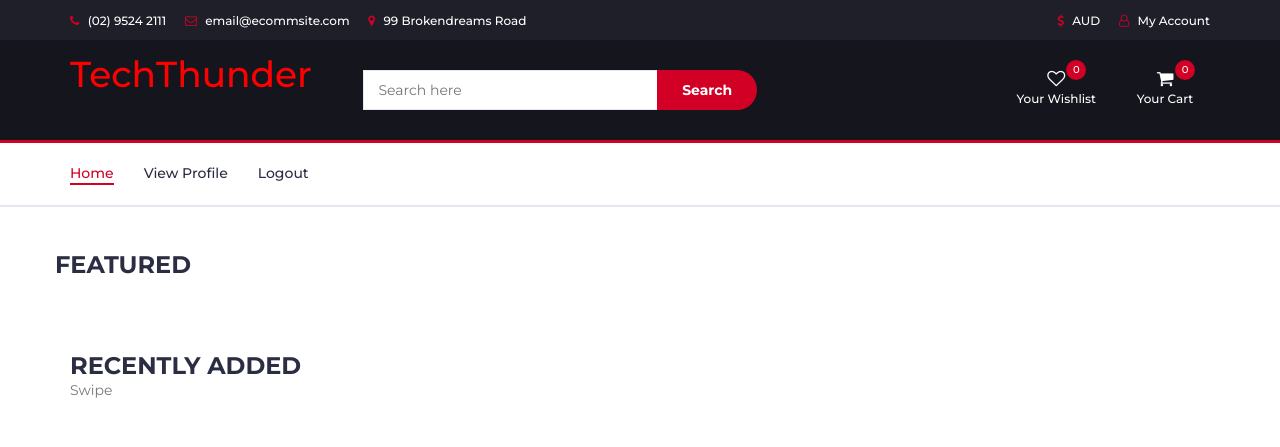
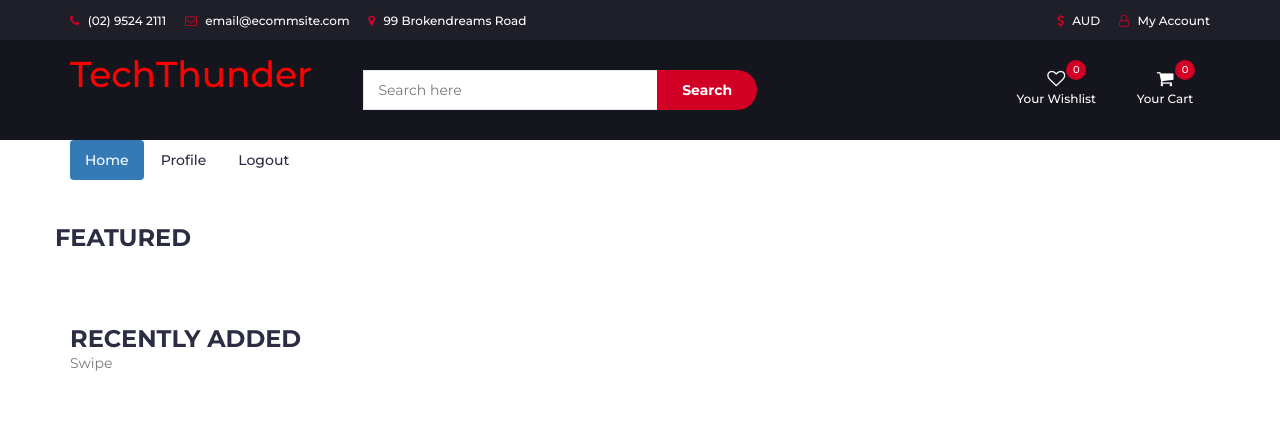
Before and after one commit to CoderParth/ecommerce_site, a Django app: page / in a window 1280 px wide. Shown: the top 447 px of the page. Run offline with Django 4.2, Linux system fonts and the light colour scheme; the visitor is signed in with stand-in values (Sample User, id 1); data that the repository does not hold is empty; some libraries are stand-ins or nearby versions.

Commit message:
changed index

```diff
--- a/products/templates/products/index.html
+++ b/products/templates/products/index.html
@@ -3,30 +3,23 @@
 {% block content %}
 
 
-		<!-- NAVIGATION -->
-		<nav id="navigation">
+
 			<!-- container -->
 			<div class="container">
 				<!-- responsive-nav -->
-				<div id="responsive-nav">
-					<!-- NAV -->
-					<ul class="main-nav nav navbar-nav">
-						<li class="active"><a href="{% url 'index' %}">Home</a></li>
-						{% if user.is_authenticated %}
-							<li><a href="{% url 'profile' %}"> View Profile </a></li>
-							<li><a href="{% url 'logout' %}">Logout</a></li>
-						{% else %}
-							<li><a href="{% url 'login' %}"> Login </a></li>
-							<li><a href="{% url 'register' %}"> Register </a></li>
-						{% endif %}
-					</ul>
-					<!-- /NAV -->
-				</div>
-				<!-- /responsive-nav -->
+				<ul class="nav nav-pills" role="tablist">
+					<li role="presentation" class="active"><a href="{% url 'index' %}">Home </a></li>
+					{% if user.is_authenticated %}
+					<li role="presentation"><a href="{% url 'profile' %}">Profile</a></li>
+					<li role="presentation"><a href="{% url 'logout' %}">Logout </a></li>
+					{% else %}
+					<li role="presentation"><a href="{% url 'login' %}">Login </a></li>
+					<li role="presentation"><a href="{% url 'register' %}">Register</a></li>
+					{% endif %}
+				  </ul>
 			</div>
 			<!-- /container -->
-		</nav>
-		<!-- /NAVIGATION -->
+
 
 		<!-- SECTION -->
 		<div class="section">
```
